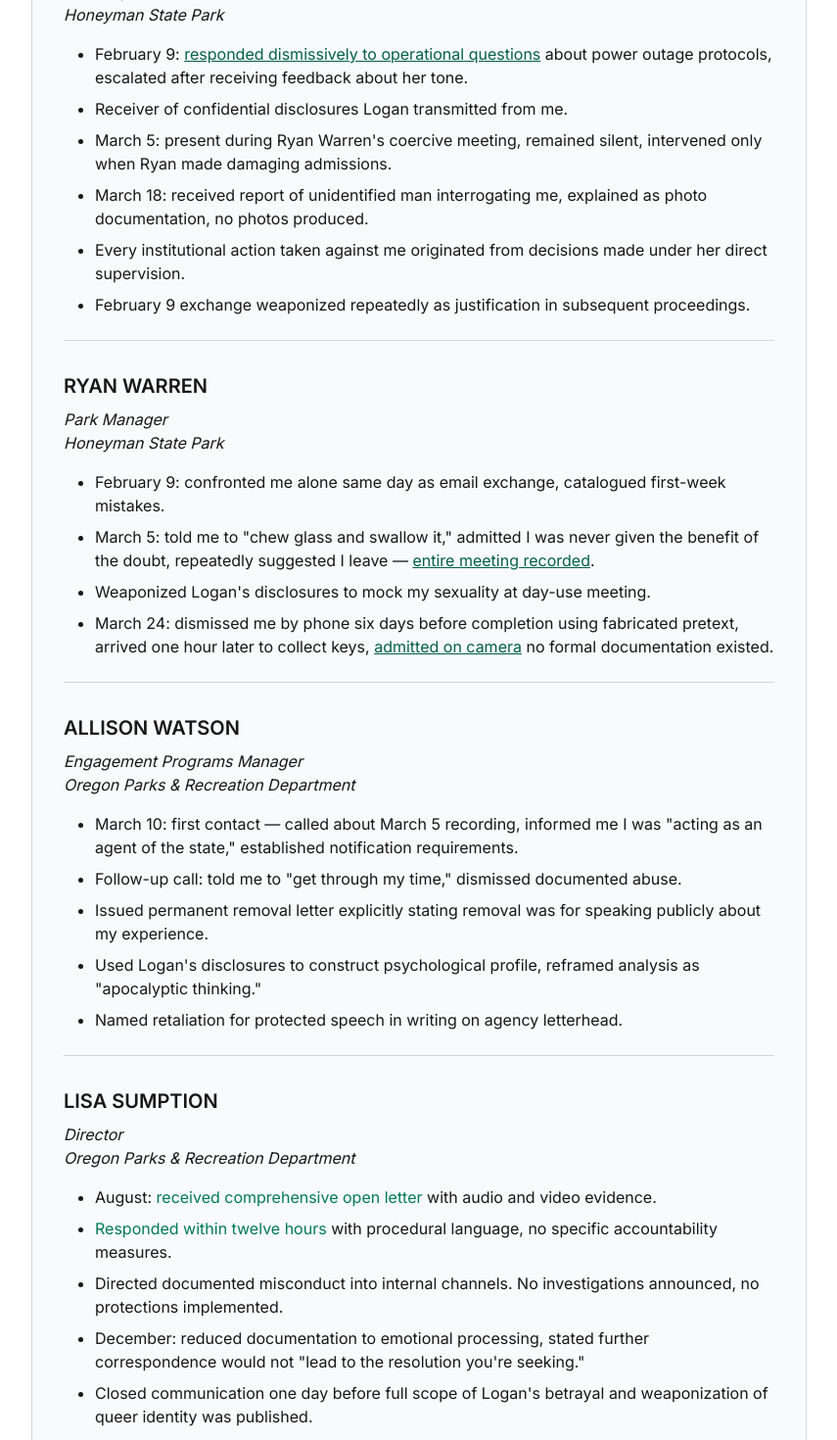
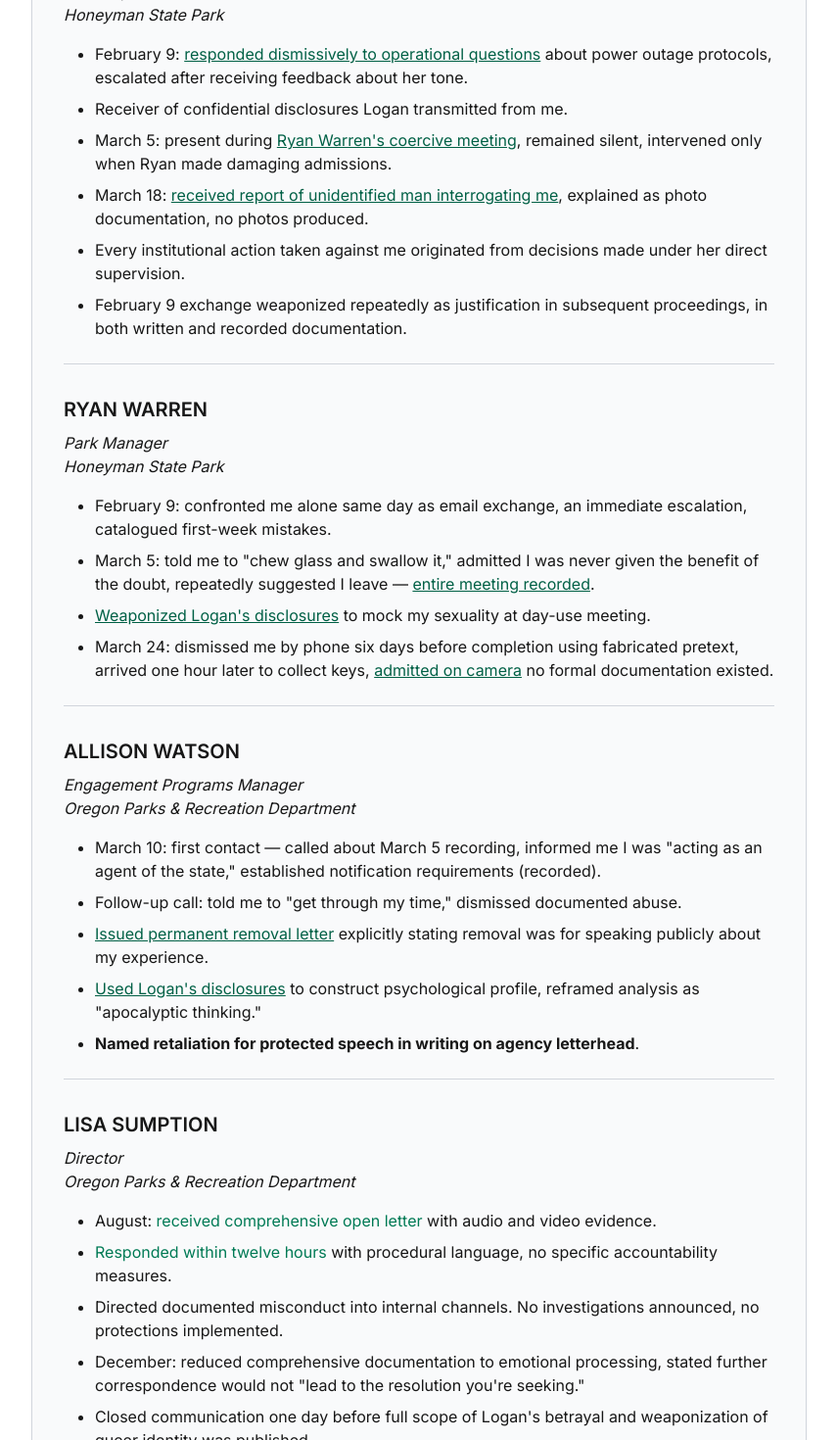
Before and after one commit to rswfire/rswfire.oprd, a Next.js app: page /key-individuals in a window 1280 px wide. Shown: the part 1080-2550 px from the top of the page at 98% size, without its empty margins (368-1223 px from the left). Built offline with nearby package versions, Linux system fonts and the light colour scheme.

Commit message:
Polishing the Archive

```diff
--- a/app/(archive)/key-individuals/page.tsx
+++ b/app/(archive)/key-individuals/page.tsx
@@ -53,7 +53,7 @@ export default function KeyIndividualsPage() {
                 <li>Transmitted confidential disclosures to Kati Baker, Ryan Warren, Allison Watson.</li>
                 <li>Escalated situation with Kati instead of protecting me.</li>
                 <li>Visibly recoiled when confronted with description of his own institutional role.</li>
-                <li>Betrayed <a href="/trust-broken" className="underline text-emerald-800 hover:text-emerald-600">supervisory trust</a>.</li>
+                <li>Betrayed <Link href="/trust-broken" className="underline text-emerald-800 hover:text-emerald-600">supervisory trust</Link>.</li>
             </ul>
 
             <hr className="my-6 border-t border-gray-300" />
@@ -66,10 +66,10 @@ export default function KeyIndividualsPage() {
             <ul className="mt-4 list-disc list-outside ml-8 space-y-2">
                 <li>February 9: <Link href="/how-it-started" className="underline text-emerald-800 hover:text-emerald-600">responded dismissively to operational questions</Link> about power outage protocols, escalated after receiving feedback about her tone.</li>
                 <li>Receiver of confidential disclosures Logan transmitted from me.</li>
-                <li>March 5: present during Ryan Warren's coercive meeting, remained silent, intervened only when Ryan made damaging admissions.</li>
-                <li>March 18: received report of unidentified man interrogating me, explained as photo documentation, no photos produced.</li>
+                <li>March 5: present during <Link href="/day-use-meeting" className="underline text-emerald-800 hover:text-emerald-600">Ryan Warren's coercive meeting</Link>, remained silent, intervened only when Ryan made damaging admissions.</li>
+                <li>March 18: <Link href="/unidentified-man" className="underline text-emerald-800 hover:text-emerald-600">received report of unidentified man interrogating me</Link>, explained as photo documentation, no photos produced.</li>
                 <li>Every institutional action taken against me originated from decisions made under her direct supervision.</li>
-                <li>February 9 exchange weaponized repeatedly as justification in subsequent proceedings.</li>
+                <li>February 9 exchange weaponized repeatedly as justification in subsequent proceedings, in both written and recorded documentation.</li>
             </ul>
 
             <hr className="my-6 border-t border-gray-300" />
@@ -80,10 +80,10 @@ export default function KeyIndividualsPage() {
                 Honeyman State Park
             </div>
             <ul className="mt-4 list-disc list-outside ml-8 space-y-2">
-                <li>February 9: confronted me alone same day as email exchange, catalogued first-week mistakes.</li>
-                <li>March 5: told me to &quot;chew glass and swallow it,&quot; admitted I was never given the benefit of the doubt, repeatedly suggested I leave &mdash; <a href="/day-use-meeting" className="underline text-emerald-800 hover:text-emerald-600">entire meeting recorded</a>.</li>
-                <li>Weaponized Logan's disclosures to mock my sexuality at day-use meeting.</li>
-                <li>March 24: dismissed me by phone six days before completion using fabricated pretext, arrived one hour later to collect keys, <a href="/final-hours" className="underline text-emerald-800 hover:text-emerald-600">admitted on camera</a> no formal documentation existed.</li>
+                <li>February 9: confronted me alone same day as email exchange, an immediate escalation, catalogued first-week mistakes.</li>
+                <li>March 5: told me to &quot;chew glass and swallow it,&quot; admitted I was never given the benefit of the doubt, repeatedly suggested I leave &mdash; <Link href="/day-use-meeting" className="underline text-emerald-800 hover:text-emerald-600">entire meeting recorded</Link>.</li>
+                <li><Link href="/trust-broken" className="underline text-emerald-800 hover:text-emerald-600">Weaponized Logan's disclosures</Link> to mock my sexuality at day-use meeting.</li>
+                <li>March 24: dismissed me by phone six days before completion using fabricated pretext, arrived one hour later to collect keys, <Link href="/final-hours" className="underline text-emerald-800 hover:text-emerald-600">admitted on camera</Link> no formal documentation existed.</li>
             </ul>
 
             <hr className="my-6 border-t border-gray-300" />
@@ -94,11 +94,11 @@ export default function KeyIndividualsPage() {
                 Oregon Parks &amp; Recreation Department
             </div>
             <ul className="mt-4 list-disc list-outside ml-8 space-y-2">
-                <li>March 10: first contact &mdash; called about March 5 recording, informed me I was &quot;acting as an agent of the state,&quot; established notification requirements.</li>
+                <li>March 10: first contact &mdash; called about March 5 recording, informed me I was &quot;acting as an agent of the state,&quot; established notification requirements (recorded).</li>
                 <li>Follow-up call: told me to &quot;get through my time,&quot; dismissed documented abuse.</li>
-                <li>Issued permanent removal letter explicitly stating removal was for speaking publicly about my experience.</li>
-                <li>Used Logan's disclosures to construct psychological profile, reframed analysis as &quot;apocalyptic thinking.&quot;</li>
-                <li>Named retaliation for protected speech in writing on agency letterhead.</li>
+                <li><Link href="/permanent-dismissal" className="underline text-emerald-800 hover:text-emerald-600">Issued permanent removal letter</Link> explicitly stating removal was for speaking publicly about my experience.</li>
+                <li><Link href="/trust-broken/supplemental" className="underline text-emerald-800 hover:text-emerald-600">Used Logan's disclosures</Link> to construct psychological profile, reframed analysis as &quot;apocalyptic thinking.&quot;</li>
+                <li><strong>Named retaliation for protected speech in writing on agency letterhead</strong>.</li>
             </ul>
 
             <hr className="my-6 border-t border-gray-300" />
@@ -112,9 +112,10 @@ export default function KeyIndividualsPage() {
                 <li>August: <Link href="https://rswfire.com/fieldcraft/01K3F8X412D5GEY1CXB4WRRPRK" className="text-emerald-700 hover:underline">received comprehensive open letter</Link> with audio and video evidence.</li>
                 <li><Link href="https://rswfire.com/fieldcraft/01K3J5AW1NGKN285PRRA4RBW6X" className="text-emerald-700 hover:underline">Responded within twelve hours</Link> with procedural language, no specific accountability measures.</li>
                 <li>Directed documented misconduct into internal channels. No investigations announced, no protections implemented.</li>
-                <li>December: reduced documentation to emotional processing, stated further correspondence would not &quot;lead to the resolution you're seeking.&quot;</li>
+                <li>December: reduced comprehensive documentation to emotional processing, stated further correspondence would not &quot;lead to the resolution you're seeking.&quot;</li>
                 <li>Closed communication one day before full scope of Logan's betrayal and weaponization of queer identity was published.</li>
                 <li><strong>Chose institutional protection over volunteer safety</strong>.</li>
+                <li><strong>Failed to protect a queer unpaid volunteer from the targeted abuse of her subordinates</strong>.</li>
             </ul>
 
             <hr className="my-6 border-t border-gray-300" />
```
